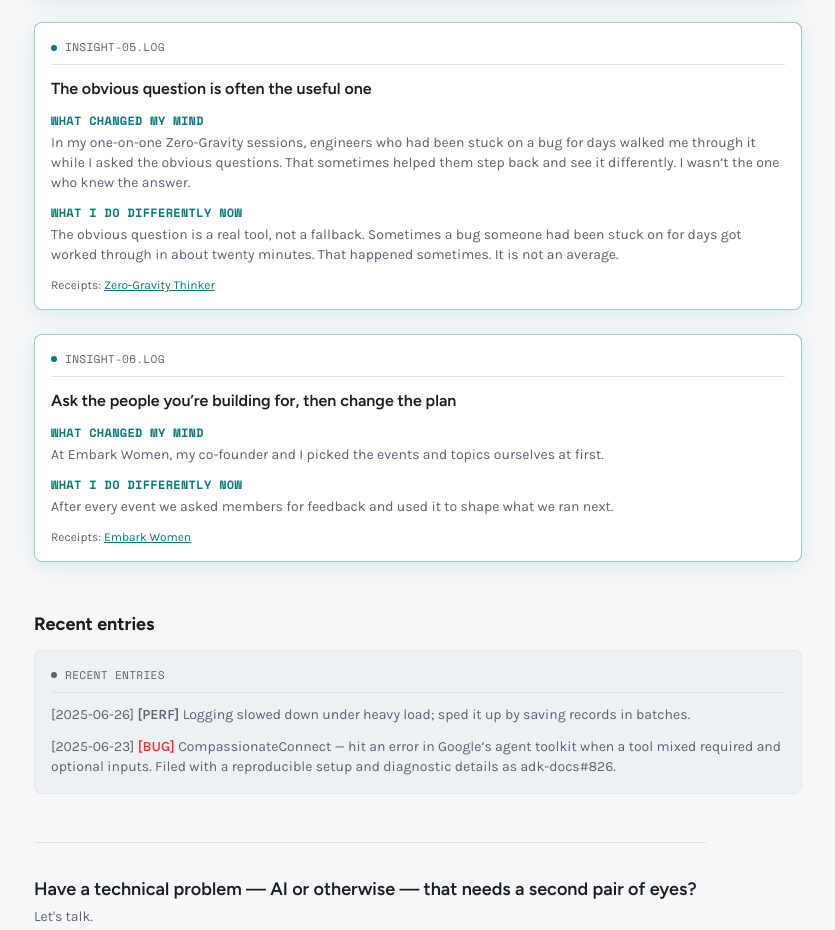
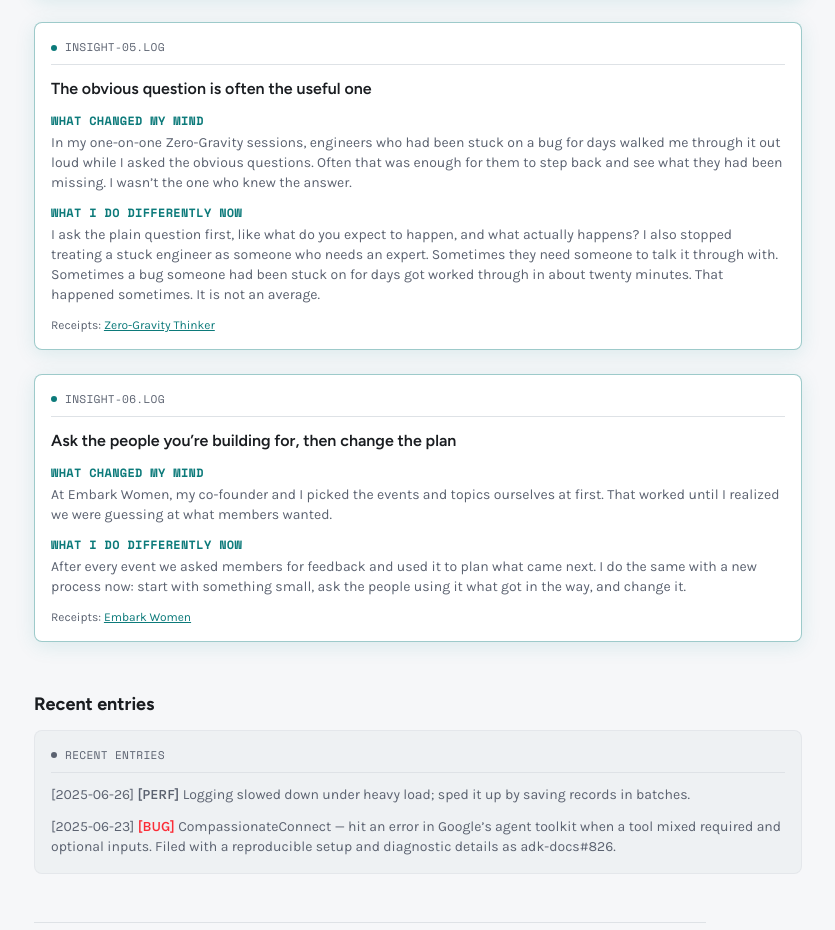
Before and after one commit to Hereforlolz/prototype-playground, a Next.js app: page /logs in a window 1280 px wide. Shown: the part 1481-2411 px from the top of the page, without its empty margins (318-1153 px from the left). Built offline with nearby package versions, Linux system fonts and the light colour scheme.

Commit message:
Lessons Learned: restore wording trimmed too far
The owner confirmed the fuller Zero-Gravity and Embark phrasing is accurate.

Co-Authored-By: Claude Sonnet 5.5 <noreply@anthropic.com>

```diff
--- a/pages/logs.js
+++ b/pages/logs.js
@@ -54,18 +54,18 @@ const LESSONS = [
     id: 'obvious-question',
     title: 'The obvious question is often the useful one',
     changedMind:
-      'In my one-on-one Zero-Gravity sessions, engineers who had been stuck on a bug for days walked me through it while I asked the obvious questions. That sometimes helped them step back and see it differently. I wasn’t the one who knew the answer.',
+      'In my one-on-one Zero-Gravity sessions, engineers who had been stuck on a bug for days walked me through it out loud while I asked the obvious questions. Often that was enough for them to step back and see what they had been missing. I wasn’t the one who knew the answer.',
     doDifferently:
-      'The obvious question is a real tool, not a fallback. Sometimes a bug someone had been stuck on for days got worked through in about twenty minutes. That happened sometimes. It is not an average.',
+      'I ask the plain question first, like what do you expect to happen, and what actually happens? I also stopped treating a stuck engineer as someone who needs an expert. Sometimes they need someone to talk it through with. Sometimes a bug someone had been stuck on for days got worked through in about twenty minutes. That happened sometimes. It is not an average.',
     receipts: [{ label: 'Zero-Gravity Thinker', href: '/about#zero-gravity' }],
   },
   {
     id: 'ask-then-change',
     title: 'Ask the people you’re building for, then change the plan',
     changedMind:
-      'At Embark Women, my co-founder and I picked the events and topics ourselves at first.',
+      'At Embark Women, my co-founder and I picked the events and topics ourselves at first. That worked until I realized we were guessing at what members wanted.',
     doDifferently:
-      'After every event we asked members for feedback and used it to shape what we ran next.',
+      'After every event we asked members for feedback and used it to plan what came next. I do the same with a new process now: start with something small, ask the people using it what got in the way, and change it.',
     receipts: [{ label: 'Embark Women', href: '/about#embark-women' }],
   },
 ];
```
